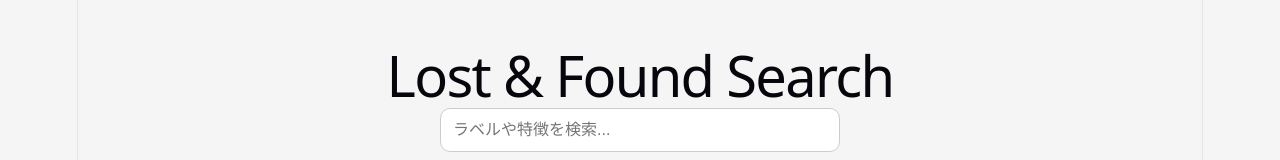
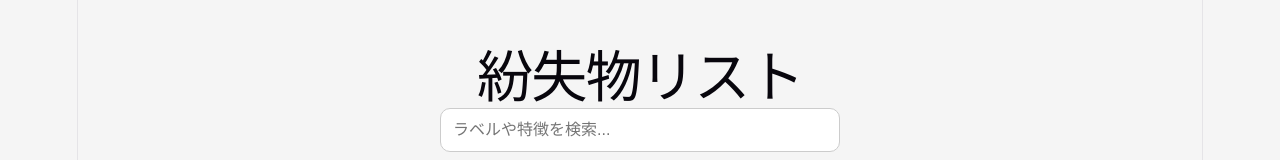
Before and after one commit to wild-wasabi/gekizaru-project, a React (Vite) app in the folder todo-app/: page / in a window 1280 px wide. Shown: the top 160 px of the page. Built offline with nearby package versions, Linux system fonts and the light colour scheme.

Commit message:
フロントエンド（タイトル、検索欄、画像表示）

```diff
--- a/todo-app/src/App.tsx
+++ b/todo-app/src/App.tsx
@@ -43,7 +43,7 @@ function App() {
   return (
     <div className="app">
       <header>
-        <h1>Lost & Found Search</h1>
+        <h1>紛失物リスト</h1>
 
         <input
           type="text"
```
